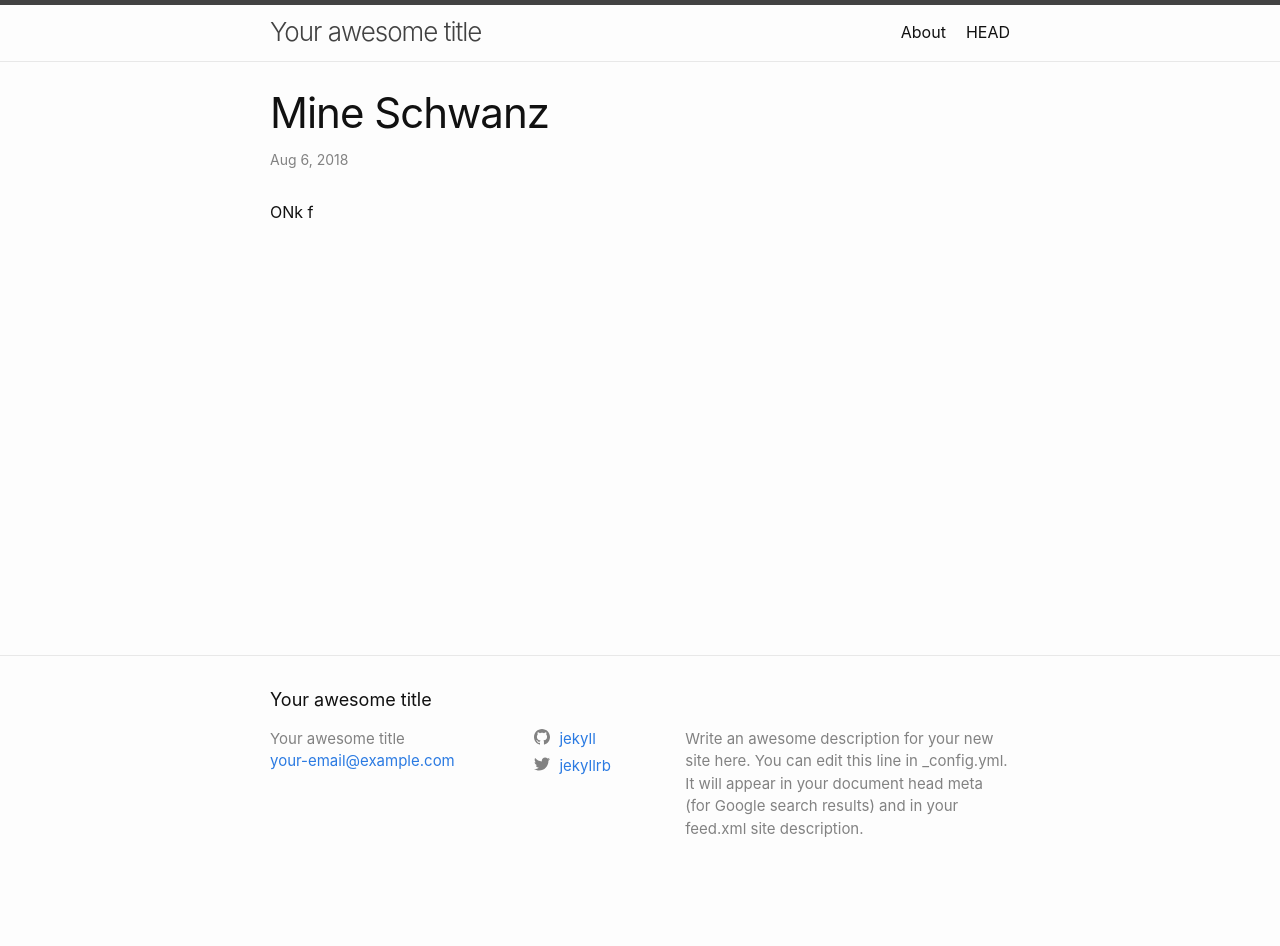
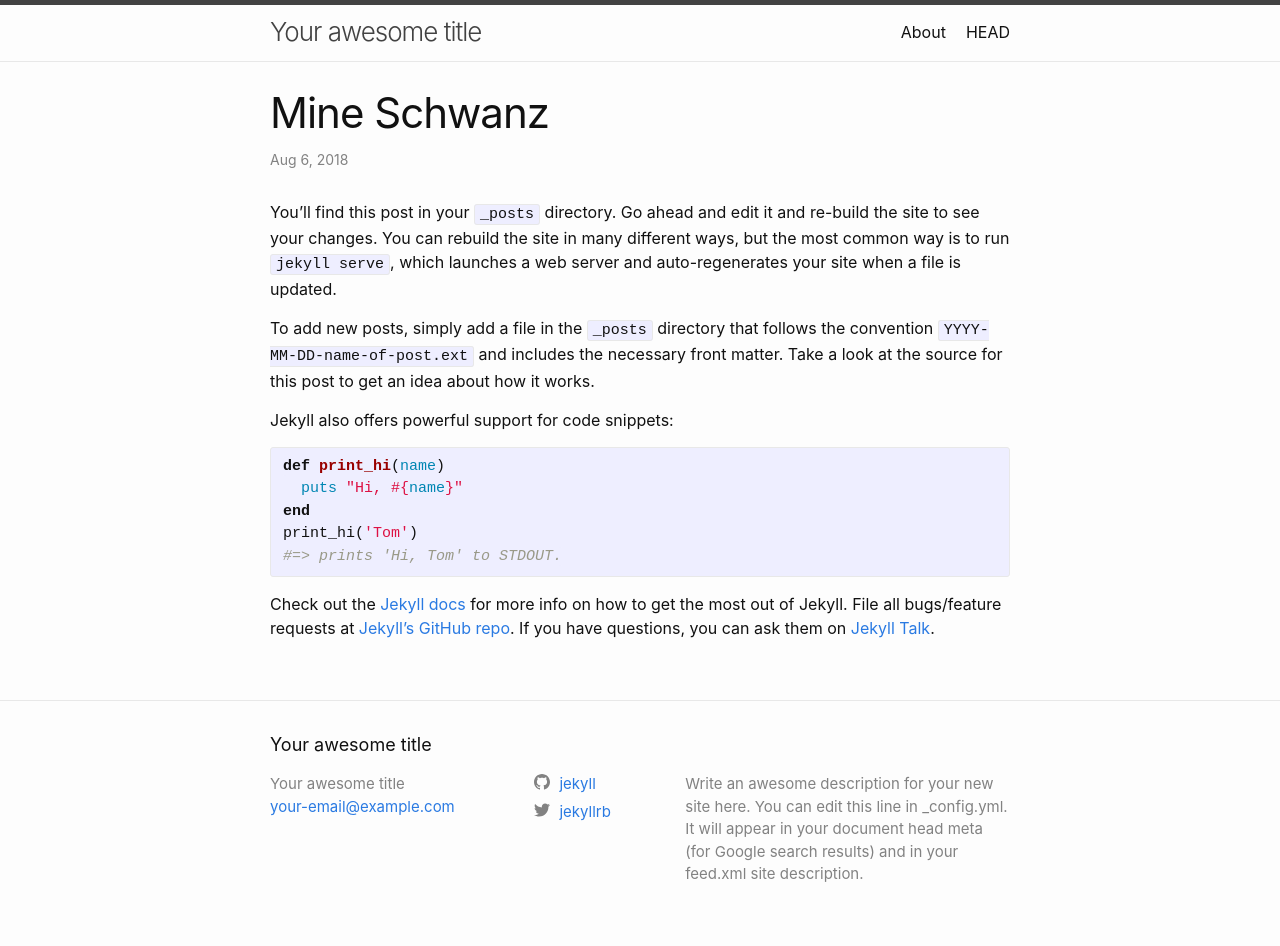
Before and after one commit to gideonvd/test-site, a Jekyll site: the page built from _posts/2018-08-06-mine-schwanz.markdown, in a window 1280 px wide. Built offline with Jekyll 4.4.1, drawn with Linux system fonts in a browser that asks for light colours; our own code applies the rules of GitHub Pages for plain Markdown files; before the commit the page ends 900 px from its top, so only the background shows below that.

Commit message:
Updated Mine Schwanz

```diff
--- a/_posts/2018-08-06-mine-schwanz.markdown
+++ b/_posts/2018-08-06-mine-schwanz.markdown
@@ -3,4 +3,22 @@ title: Mine Schwanz
 date: 2018-08-06 20:16:00 Z
 ---
 
-ONk f
+You’ll find this post in your `_posts` directory. Go ahead and edit it and re-build the site to see your changes. You can rebuild the site in many different ways, but the most common way is to run `jekyll serve`, which launches a web server and auto-regenerates your site when a file is updated.
+
+To add new posts, simply add a file in the `_posts` directory that follows the convention `YYYY-MM-DD-name-of-post.ext` and includes the necessary front matter. Take a look at the source for this post to get an idea about how it works.
+
+Jekyll also offers powerful support for code snippets:
+
+{% highlight ruby %}
+def print_hi(name)
+  puts "Hi, #{name}"
+end
+print_hi('Tom')
+#=> prints 'Hi, Tom' to STDOUT.
+{% endhighlight %}
+
+Check out the [Jekyll docs][jekyll-docs] for more info on how to get the most out of Jekyll. File all bugs/feature requests at [Jekyll’s GitHub repo][jekyll-gh]. If you have questions, you can ask them on [Jekyll Talk][jekyll-talk].
+
+[jekyll-docs]: https://jekyllrb.com/docs/home
+[jekyll-gh]:   https://github.com/jekyll/jekyll
+[jekyll-talk]: https://talk.jekyllrb.com/
```
